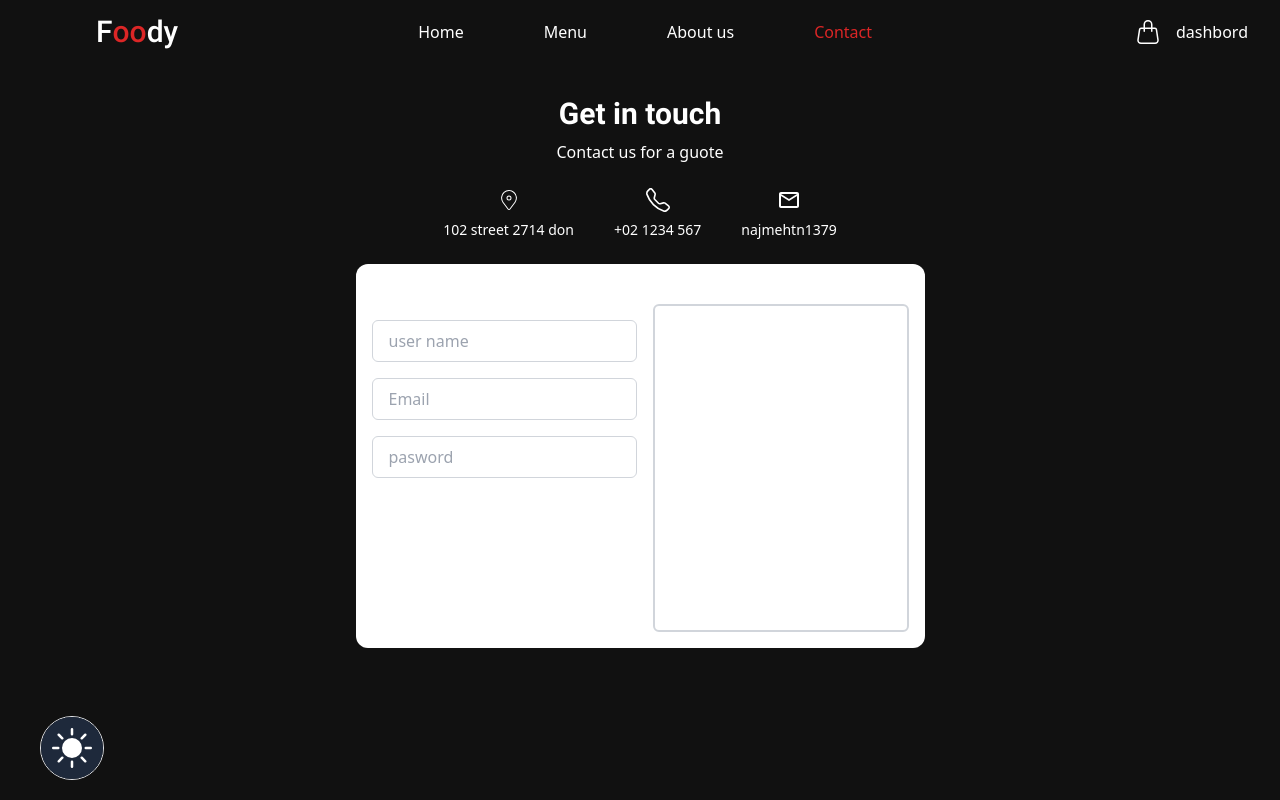
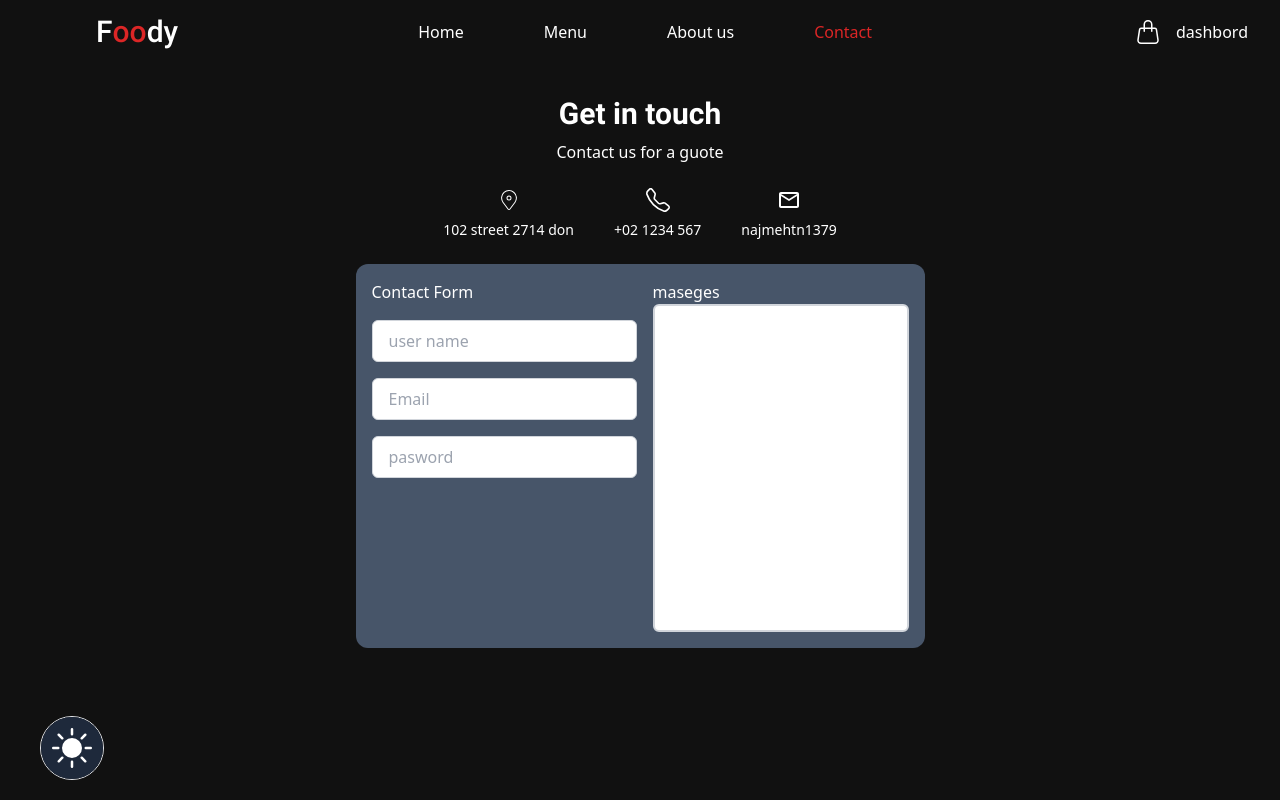
Before and after one commit to najmatn00/menu-resturant, a React (Vite) app: page /contact in a window 1280 px wide. Built offline with nearby package versions, Linux system fonts and the light colour scheme.

Commit message:
fixed style

```diff
--- a/src/contact/contact.jsx
+++ b/src/contact/contact.jsx
@@ -5,7 +5,7 @@ import ContactsHeader from './contactsHader'
 import ContactForm from './contactForm'
 const Contact = () => {
     return ( <div>
-                <div className="flex flex-col  justify-center items-center mt-8 gap-2">
+                <div className="flex  flex-col  justify-center items-center mt-8 gap-2">
 
                     <h1 className="Robt_bold text-3xl text-white">Get in touch</h1>
                     <p className="Robt-regular text-white ">Contact us for a guote</p>
--- a/src/contact/contactForm.jsx
+++ b/src/contact/contactForm.jsx
@@ -24,7 +24,7 @@ const ContactForm = () => {
         console.log("submit");
     }
     return ( <>
-        <div className=" rounded-xl md:h-96 bg-white p-4 flex flex-col md:flex-row gap-4 w-80 md:w-auto">
+        <div className=" rounded-xl md:h-96 dark:bg-slate-600 bg-white p-4 flex flex-col md:flex-row gap-4 w-80 md:w-auto">
                 <div className=" flex flex-col gap-4">
                     <p>Contact Form</p>
                     <input onChange={ChangeHandlerUserName} type="text" placeholder="user name"  className="border border-gray-300 py-2 px-4 rounded-md" />
```
